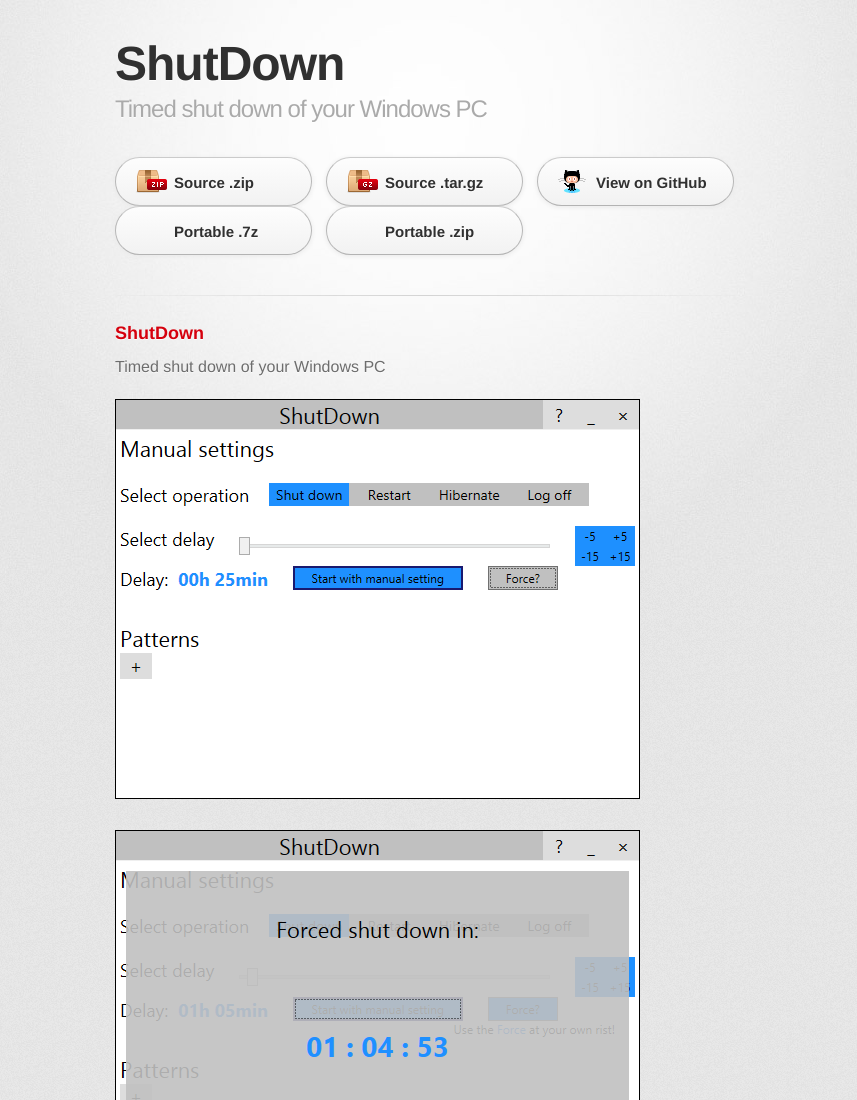
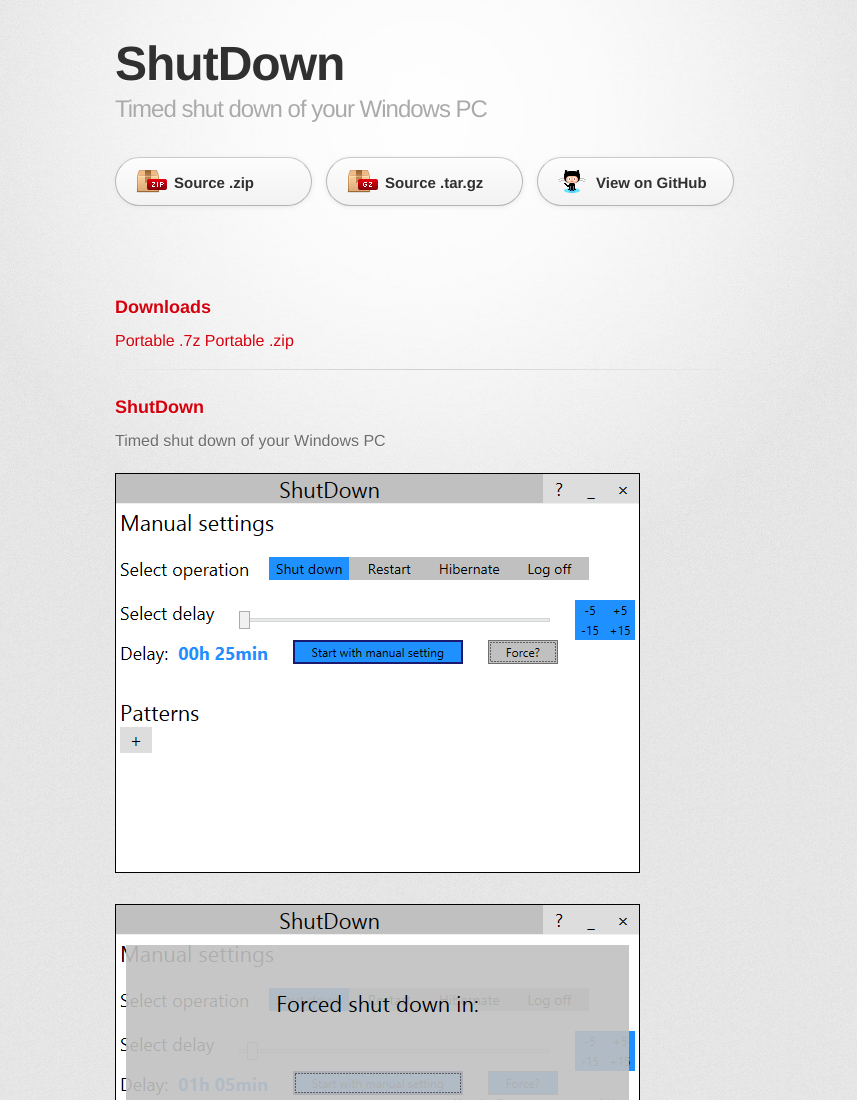
Before and after one commit to stanac/shutdown, a plain HTML site: page index.html in a window 1280 px wide. Shown: the top 1100 px of the page, without its empty margins (215-1072 px from the left). Drawn offline with Linux system fonts and the light colour scheme; a web font is replaced by a local one.

Commit message:
update index

```diff
--- a/index.html
+++ b/index.html
@@ -27,9 +27,12 @@
           <a href="https://github.com/stanac/ShutDown/zipball/master" id="download-zip" class="button"><span>Source .zip</span></a>
           <a href="https://github.com/stanac/ShutDown/tarball/master" id="download-tar-gz" class="button"><span>Source .tar.gz</span></a>
           <a href="https://github.com/stanac/ShutDown" id="view-on-github" class="button"><span>View on GitHub</span></a>
-          <br/><br/>
-          <a href="http://stanac.github.io/shutdown/download/ShutDownPortable.7z" class="button"><span>Portable .7z</span></a>
-          <a href="http://stanac.github.io/shutdown/download/ShutDownPortable.zip" class="button"><span>Portable .zip</span></a>
+        </section>
+        <br/><br/>
+        <h3>Downloads</h3>
+        <section >
+           <a href="http://stanac.github.io/shutdown/download/ShutDownPortable.7z"><span>Portable .7z</span></a>
+           <a href="http://stanac.github.io/shutdown/download/ShutDownPortable.zip"><span>Portable .zip</span></a>
         </section>
 
         <hr>
```
